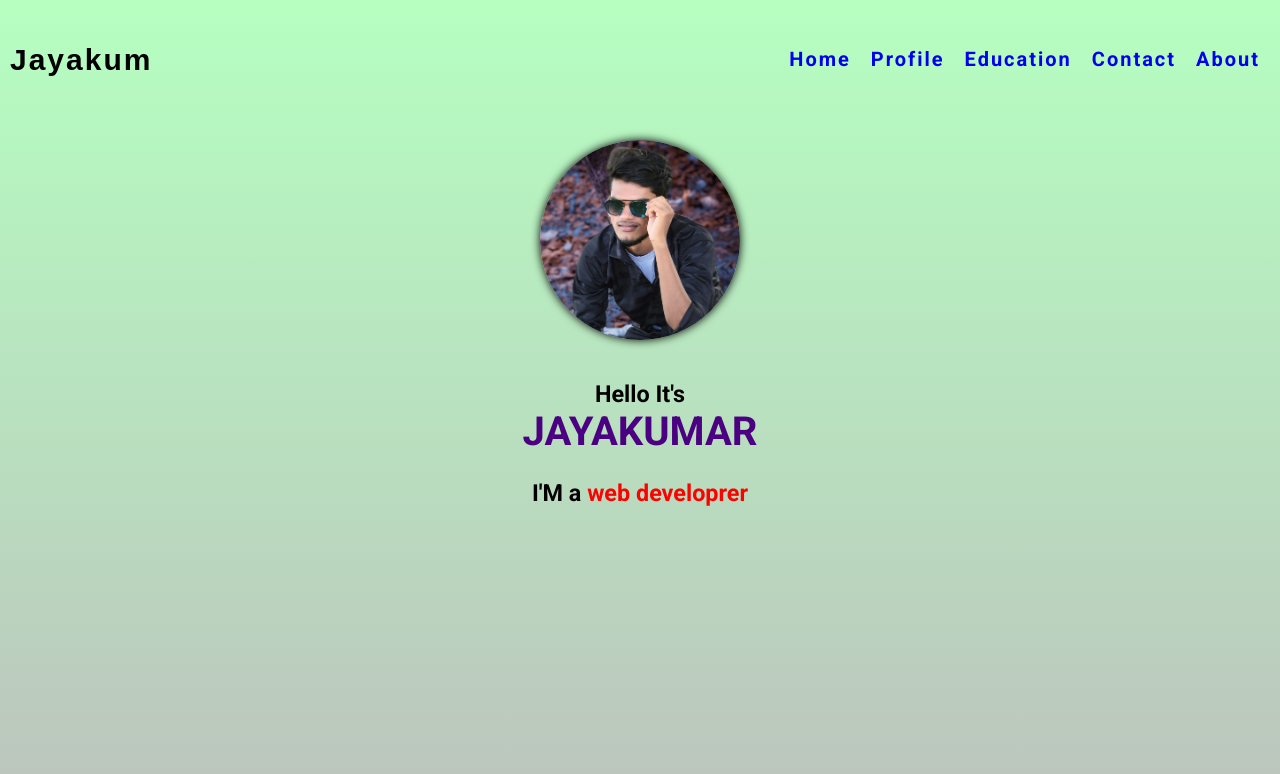
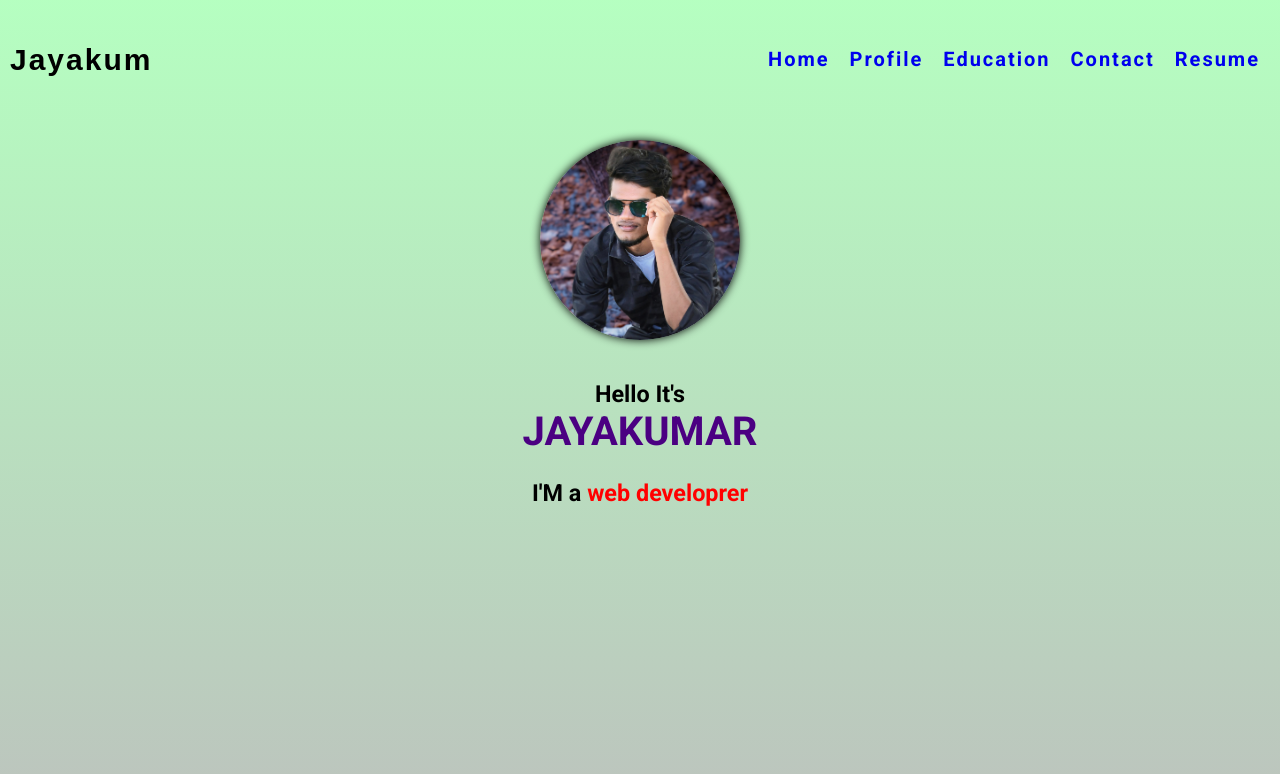
Before and after one commit to kumar-jk-21/jk, a plain HTML site: page index.html in a window 1280 px wide. Drawn offline with Linux system fonts and the light colour scheme; a web font is replaced by a local one.

Commit message:
Update index.html

```diff
--- a/index.html
+++ b/index.html
@@ -17,7 +17,7 @@
                         <li><a href="profile1.html">Profile</a></li>
                         <li><a href="education.html">Education</a></li>
                         <li><a href="contact.html">Contact</a></li>
-                        <li><a href="#">About</a></li>
+                        <li><a href="resume.html">Resume</a></li>
                     </ul>
                 </div>
 
```
